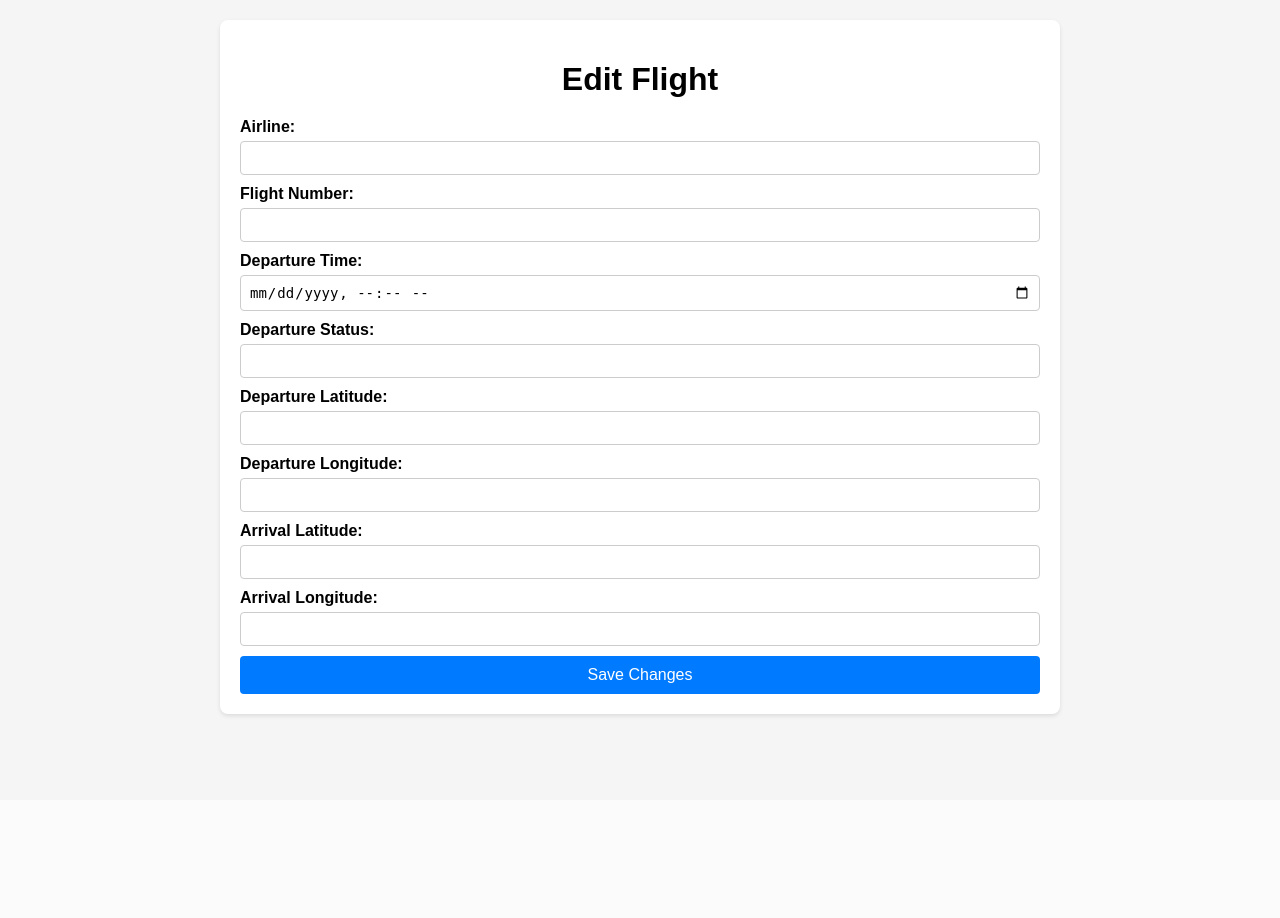
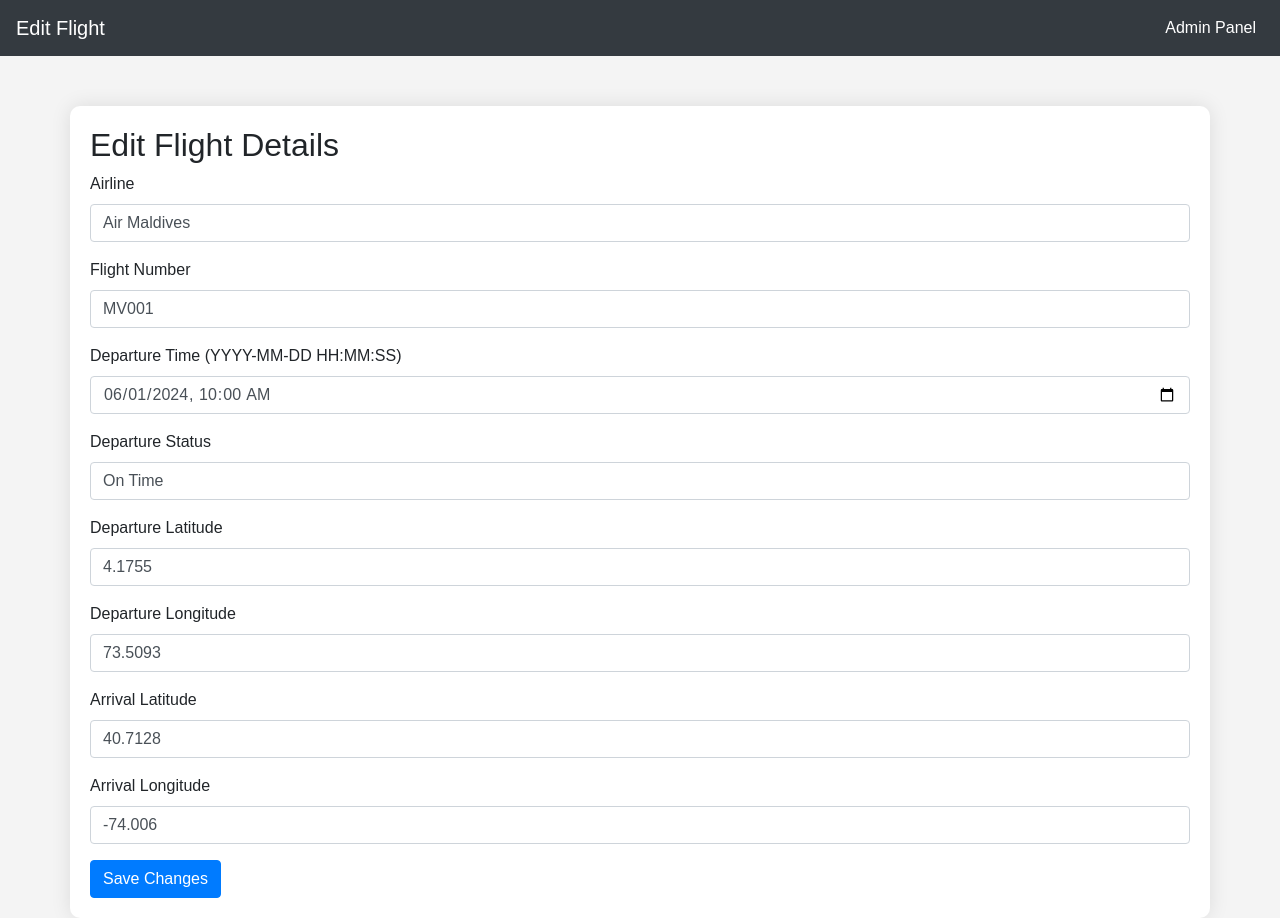
Before and after one commit to Ghostgmyt/TT4L-12, a Flask app: page /edit_flight/1 in a window 1280 px wide. Before the commit the page ends 717 px from the top, so only its background shows below. Run offline with Flask 3, Linux system fonts and the light colour scheme; data comes from the database, SQL or seed files in the repository; some libraries are stand-ins or nearby versions.

Commit message:
Update edit_flight.html

```diff
--- a/Templates/edit_flight.html
+++ b/Templates/edit_flight.html
@@ -2,89 +2,78 @@
 <html lang="en">
 <head>
     <meta charset="UTF-8">
-    <meta http-equiv="X-UA-Compatible" content="IE=edge">
     <meta name="viewport" content="width=device-width, initial-scale=1.0">
     <title>Edit Flight</title>
+    <link rel="stylesheet" href="https://stackpath.bootstrapcdn.com/bootstrap/4.5.2/css/bootstrap.min.css">
     <style>
         body {
+            background-color: #f4f4f4;
             font-family: Arial, sans-serif;
-            background-color: #f5f5f5;
             margin: 0;
             padding: 0;
-            box-sizing: border-box;
+        }
+        .navbar {
+            background-color: #343a40;
+        }
+        .navbar-brand, .nav-link {
+            color: #ffffff !important;
         }
         .container {
-            max-width: 800px;
-            margin: 20px auto;
+            margin-top: 50px;
+            background-color: #ffffff;
             padding: 20px;
-            background-color: #fff;
-            border-radius: 8px;
-            box-shadow: 0 2px 4px rgba(0,0,0,0.1);
-        }
-        h1 {
-            text-align: center;
-            margin-bottom: 20px;
-        }
-        form {
-            display: flex;
-            flex-direction: column;
-        }
-        label {
-            margin-bottom: 5px;
-            font-weight: bold;
-        }
-        input[type="text"],
-        input[type="datetime-local"],
-        input[type="number"] {
-            padding: 8px;
-            margin-bottom: 10px;
-            border: 1px solid #ccc;
-            border-radius: 4px;
-            font-size: 14px;
-        }
-        input[type="submit"] {
-            padding: 10px 20px;
-            background-color: #007bff;
-            color: #fff;
-            border: none;
-            border-radius: 4px;
-            cursor: pointer;
-            font-size: 16px;
-        }
-        input[type="submit"]:hover {
-            background-color: #0056b3;
+            border-radius: 10px;
+            box-shadow: 0 0 20px rgba(0, 0, 0, 0.1);
         }
     </style>
 </head>
 <body>
+    <nav class="navbar navbar-expand-lg navbar-dark">
+        <a class="navbar-brand" href="#">Edit Flight</a>
+        <div class="collapse navbar-collapse">
+            <ul class="navbar-nav ml-auto">
+                <li class="nav-item">
+                    <a class="nav-link" href="/admin">Admin Panel</a>
+                </li>
+            </ul>
+        </div>
+    </nav>
     <div class="container">
-        <h1>Edit Flight</h1>
-        <form action="" method="post">
-            <label for="airline">Airline:</label>
-            <input type="text" id="airline" name="airline" value="{{ flight[1] }}" required>
-
-            <label for="flight_number">Flight Number:</label>
-            <input type="text" id="flight_number" name="flight_number" value="{{ flight[2] }}" required>
-
-            <label for="departure_time">Departure Time:</label>
-            <input type="datetime-local" id="departure_time" name="departure_time" value="{{ flight[3] }}" required>
-
-            <label for="departure_status">Departure Status:</label>
-            <input type="text" id="departure_status" name="departure_status" value="{{ flight[4] }}" required>
-
-            <label for="departure_lat">Departure Latitude:</label>
-            <input type="number" id="departure_lat" name="departure_lat" value="{{ flight[5] }}" required>
-
-            <label for="departure_lon">Departure Longitude:</label>
-            <input type="number" id="departure_lon" name="departure_lon" value="{{ flight[6] }}" required>
-
-            <label for="arrival_lat">Arrival Latitude:</label>
-            <input type="number" id="arrival_lat" name="arrival_lat" value="{{ flight[7] }}" required>
-
-            <label for="arrival_lon">Arrival Longitude:</label>
-            <input type="number" id="arrival_lon" name="arrival_lon" value="{{ flight[8] }}" required>
-
-            <input type="submit" value="Save Changes">
+        <h2>Edit Flight Details</h2>
+        <form method="post" action="/edit_flight/{{ flight.id }}">
+            <div class="form-group">
+                <label for="airline">Airline</label>
+                <input type="text" class="form-control" id="airline" name="airline" value="{{ flight.airline }}" required>
+            </div>
+            <div class="form-group">
+                <label for="flight_number">Flight Number</label>
+                <input type="text" class="form-control" id="flight_number" name="flight_number" value="{{ flight.flight_number }}" required>
+            </div>
+            <div class="form-group">
+                <label for="departure_time">Departure Time (YYYY-MM-DD HH:MM:SS)</label>
+                <input type="datetime-local" class="form-control" id="departure_time" name="departure_time" value="{{ flight.departure_time }}" required>
+            </div>
+            <div class="form-group">
+                <label for="departure_status">Departure Status</label>
+                <input type="text" class="form-control" id="departure_status" name="departure_status" value="{{ flight.departure_status }}" required>
+            </div>
+            <div class="form-group">
+                <label for="departure_lat">Departure Latitude</label>
+                <input type="text" class="form-control" id="departure_lat" name="departure_lat" value="{{ flight.departure_lat }}" required>
+            </div>
+            <div class="form-group">
+                <label for="departure_lon">Departure Longitude</label>
+                <input type="text" class="form-control" id="departure_lon" name="departure_lon" value="{{ flight.departure_lon }}" required>
+            </div>
+            <div class="form-group">
+                <label for="arrival_lat">Arrival Latitude</label>
+                <input type="text" class="form-control" id="arrival_lat" name="arrival_lat" value="{{ flight.arrival_lat }}" required>
+            </div>
+            <div class="form-group">
+                <label for="arrival_lon">Arrival Longitude</label>
+                <input type="text" class="form-control" id="arrival_lon" name="arrival_lon" value="{{ flight.arrival_lon }}" required>
+            </div>
+            <button type="submit" class="btn btn-primary">Save Changes</button>
         </form>
     </div>
 </body>
```
